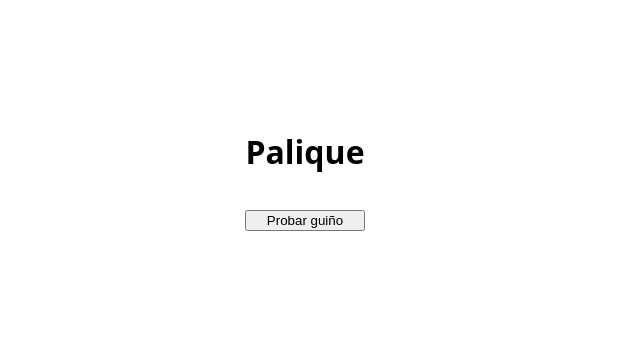
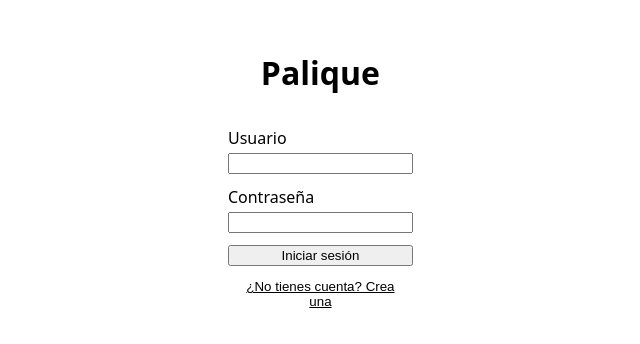
Before and after one commit to pauferr/palique, a Svelte app: page / in a window 1280 px wide. Shown: the part 230-574 px from the top of the page, without its empty margins (335-975 px from the left). Built offline with nearby package versions, Linux system fonts and the light colour scheme.

Commit message:
feat(auth): add login and registration screen
Renderer form for sign in / create account wired through IPC to the
main-process xmpp module. Main process trusts the dev Prosody cert
only for localhost. Spanish error messages per failure reason.

```diff
--- /dev/null
+++ b/src/main/env.d.ts
@@ -0,0 +1,4 @@
+declare module '*?raw' {
+  const content: string
+  export default content
+}
--- a/src/preload/index.ts
+++ b/src/preload/index.ts
@@ -1,8 +1,14 @@
 import { contextBridge, ipcRenderer } from 'electron'
 import { electronAPI } from '@electron-toolkit/preload'
+import type { AuthResult } from '../main/xmpp'
 
 // Custom APIs for renderer
 const api = {
+  login: (username: string, password: string): Promise<AuthResult> =>
+    ipcRenderer.invoke('auth:login', username, password, false),
+  register: (username: string, password: string): Promise<AuthResult> =>
+    ipcRenderer.invoke('auth:login', username, password, true),
+  logout: (): Promise<void> => ipcRenderer.invoke('auth:logout'),
   playWink: (id: string): void => ipcRenderer.send('wink:play', id),
   winkDone: (): void => ipcRenderer.send('wink:done')
 }
--- a/src/renderer/src/App.svelte
+++ b/src/renderer/src/App.svelte
@@ -1,15 +1,32 @@
+<script lang="ts">
+  import Login from './Login.svelte'
+
+  let jid = $state('')
+
+  async function logout(): Promise<void> {
+    await window.api.logout()
+    jid = ''
+  }
+</script>
+
 <main>
-  <h1>Palique</h1>
-  <button onclick={() => window.api.playWink('demo')}>Probar guiño</button>
+  {#if jid}
+    <h1>Palique</h1>
+    <p>Conectado como <strong>{jid}</strong></p>
+    <button onclick={() => window.api.playWink('demo')}>Probar guiño</button>
+    <button onclick={logout}>Cerrar sesión</button>
+  {:else}
+    <Login onlogin={(value) => (jid = value)} />
+  {/if}
 </main>
 
 <style>
   main {
     display: grid;
     place-content: center;
+    justify-items: center;
     gap: 1rem;
     height: 100vh;
-    text-align: center;
     font-family: system-ui, sans-serif;
   }
 </style>
--- /dev/null
+++ b/src/renderer/src/Login.svelte
@@ -0,0 +1,116 @@
+<script lang="ts">
+  let { onlogin }: { onlogin: (jid: string) => void } = $props()
+
+  const messages = {
+    conflict: 'Ese nombre de usuario ya está cogido.',
+    'not-acceptable': 'El servidor no acepta ese usuario o contraseña.',
+    'not-authorized': 'Usuario o contraseña incorrectos.',
+    unreachable: 'No se puede conectar con el servidor.',
+    unknown: 'Algo ha fallado. Inténtalo de nuevo.'
+  }
+
+  let mode: 'login' | 'register' = $state('login')
+  let username = $state('')
+  let password = $state('')
+  let confirm = $state('')
+  let error = $state('')
+  let busy = $state(false)
+
+  async function submit(event: SubmitEvent): Promise<void> {
+    event.preventDefault()
+    error = ''
+    if (mode === 'register' && password !== confirm) {
+      error = 'Las contraseñas no coinciden.'
+      return
+    }
+    busy = true
+    const user = username.trim().toLowerCase()
+    const result =
+      mode === 'register'
+        ? await window.api.register(user, password)
+        : await window.api.login(user, password)
+    busy = false
+    if ('jid' in result) onlogin(result.jid)
+    else error = messages[result.error]
+  }
+
+  function switchMode(): void {
+    mode = mode === 'login' ? 'register' : 'login'
+    error = ''
+    confirm = ''
+  }
+</script>
+
+<form onsubmit={submit}>
+  <h1>Palique</h1>
+
+  <label>
+    Usuario
+    <input
+      bind:value={username}
+      autocomplete="username"
+      required
+      minlength="3"
+      maxlength="32"
+      pattern="[A-Za-z0-9._\-]+"
+      title="Letras, números, punto, guion y guion bajo"
+    />
+  </label>
+
+  <label>
+    Contraseña
+    <input
+      type="password"
+      bind:value={password}
+      autocomplete={mode === 'register' ? 'new-password' : 'current-password'}
+      required
+      minlength={mode === 'register' ? 8 : undefined}
+    />
+  </label>
+
+  {#if mode === 'register'}
+    <label>
+      Repite la contraseña
+      <input type="password" bind:value={confirm} autocomplete="new-password" required />
+    </label>
+  {/if}
+
+  {#if error}<p class="error" role="alert">{error}</p>{/if}
+
+  <button type="submit" disabled={busy}>
+    {#if busy}Conectando…{:else if mode === 'register'}Crear cuenta{:else}Iniciar sesión{/if}
+  </button>
+
+  <button type="button" class="link" onclick={switchMode} disabled={busy}>
+    {mode === 'login' ? '¿No tienes cuenta? Crea una' : '¿Ya tienes cuenta? Inicia sesión'}
+  </button>
+</form>
+
+<style>
+  form {
+    display: grid;
+    gap: 0.75rem;
+    width: min(18rem, 100% - 2rem);
+  }
+
+  h1 {
+    text-align: center;
+  }
+
+  label {
+    display: grid;
+    gap: 0.25rem;
+  }
+
+  .error {
+    margin: 0;
+    color: #c0392b;
+  }
+
+  .link {
+    background: none;
+    border: none;
+    text-decoration: underline;
+    cursor: pointer;
+  }
+</style>
```
Also changed, not shown: src/main/index.ts (+12 -0 lines), 1 other file (tests, documents, lock files or other folders).
